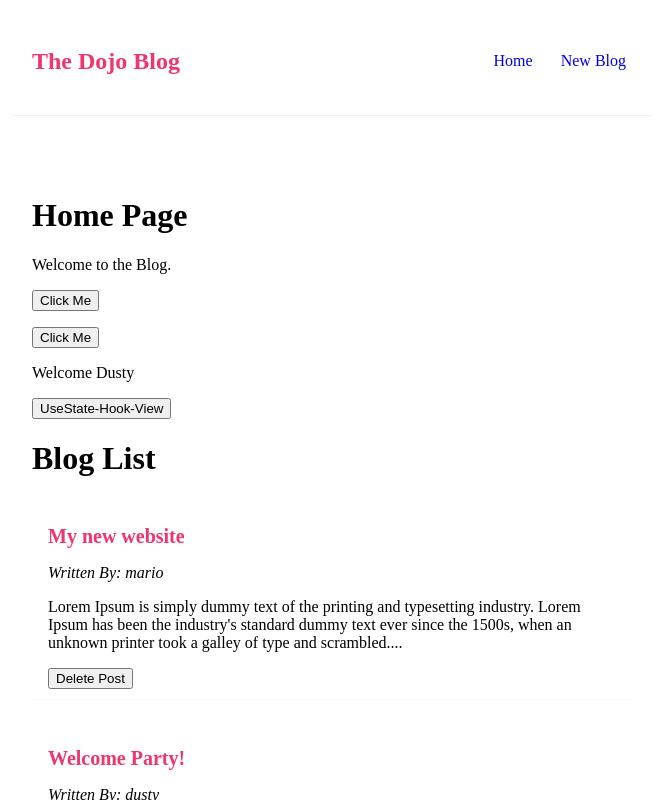
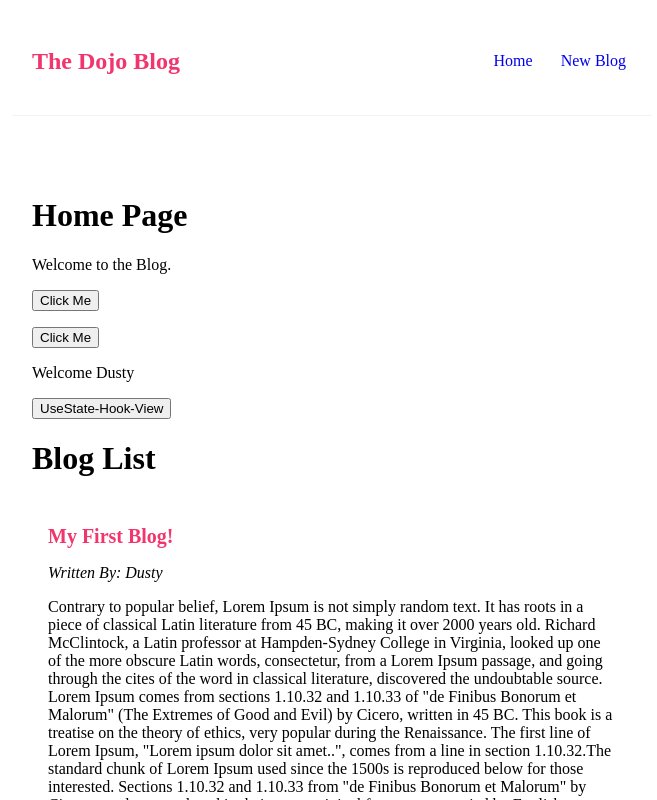
Before and after one commit to mrcoderhimanshu/reactjs-learning, a React (Create React App) app in the folder dojo-blog/: page / in a window 1280 px wide. Shown: the top 800 px of the page, without its empty margins (308-965 px from the left). Built offline with nearby package versions, Linux system fonts and the light colour scheme; data requests are answered from the project's data file.

Commit message:
add: fetch data from outside and did conditional rendering

```diff
--- /dev/null
+++ b/dojo-blog/data/db.json
@@ -0,0 +1,28 @@
+{
+    "blogs": [
+        {
+            "title": "My First Blog! ",
+            "body": "Contrary to popular belief, Lorem Ipsum is not simply random text. It has roots in a piece of classical Latin literature from 45 BC, making it over 2000 years old. Richard McClintock, a Latin professor at Hampden-Sydney College in Virginia, looked up one of the more obscure Latin words, consectetur, from a Lorem Ipsum passage, and going through the cites of the word in classical literature, discovered the undoubtable source. Lorem Ipsum comes from sections 1.10.32 and 1.10.33 of \"de Finibus Bonorum et Malorum\" (The Extremes of Good and Evil) by Cicero, written in 45 BC. This book is a treatise on the theory of ethics, very popular during the Renaissance. The first line of Lorem Ipsum, \"Lorem ipsum dolor sit amet..\", comes from a line in section 1.10.32.The standard chunk of Lorem Ipsum used since the 1500s is reproduced below for those interested. Sections 1.10.32 and 1.10.33 from \"de Finibus Bonorum et Malorum\" by Cicero are also reproduced in their exact original form, accompanied by English versions from the 1914 translation by H. Rackham.",
+            "author": "Dusty",
+            "id": 1
+        },
+        {
+            "title": "Opening Party ",
+            "body": "Contrary to popular belief, Lorem Ipsum is not simply random text. It has roots in a piece of classical Latin literature from 45 BC, making it over 2000 years old. Richard McClintock, a Latin professor at Hampden-Sydney College in Virginia, looked up one of the more obscure Latin words, consectetur, from a Lorem Ipsum passage, and going through the cites of the word in classical literature, discovered the undoubtable source. Lorem Ipsum comes from sections 1.10.32 and 1.10.33 of \"de Finibus Bonorum et Malorum\" (The Extremes of Good and Evil) by Cicero, written in 45 BC. This book is a treatise on the theory of ethics, very popular during the Renaissance. The first line of Lorem Ipsum, \"Lorem ipsum dolor sit amet..\", comes from a line in section 1.10.32.The standard chunk of Lorem Ipsum used since the 1500s is reproduced below for those interested. Sections 1.10.32 and 1.10.33 from \"de Finibus Bonorum et Malorum\" by Cicero are also reproduced in their exact original form, accompanied by English versions from the 1914 translation by H. Rackham.",
+            "author": "yoshi",
+            "id": 2
+        },
+        {
+            "title": "Web dev top tips ",
+            "body": "Contrary to popular belief, Lorem Ipsum is not simply random text. It has roots in a piece of classical Latin literature from 45 BC, making it over 2000 years old. Richard McClintock, a Latin professor at Hampden-Sydney College in Virginia, looked up one of the more obscure Latin words, consectetur, from a Lorem Ipsum passage, and going through the cites of the word in classical literature, discovered the undoubtable source. Lorem Ipsum comes from sections 1.10.32 and 1.10.33 of \"de Finibus Bonorum et Malorum\" (The Extremes of Good and Evil) by Cicero, written in 45 BC. This book is a treatise on the theory of ethics, very popular during the Renaissance. The first line of Lorem Ipsum, \"Lorem ipsum dolor sit amet..\", comes from a line in section 1.10.32.The standard chunk of Lorem Ipsum used since the 1500s is reproduced below for those interested. Sections 1.10.32 and 1.10.33 from \"de Finibus Bonorum et Malorum\" by Cicero are also reproduced in their exact original form, accompanied by English versions from the 1914 translation by H. Rackham.",
+            "author": "yoshi",
+            "id": 3
+        },
+        {
+            "title": "Using Map method in React ",
+            "body": "Contrary to popular belief, Lorem Ipsum is not simply random text. It has roots in a piece of classical Latin literature from 45 BC, making it over 2000 years old. Richard McClintock, a Latin professor at Hampden-Sydney College in Virginia, looked up one of the more obscure Latin words, consectetur, from a Lorem Ipsum passage, and going through the cites of the word in classical literature, discovered the undoubtable source. Lorem Ipsum comes from sections 1.10.32 and 1.10.33 of \"de Finibus Bonorum et Malorum\" (The Extremes of Good and Evil) by Cicero, written in 45 BC. This book is a treatise on the theory of ethics, very popular during the Renaissance. The first line of Lorem Ipsum, \"Lorem ipsum dolor sit amet..\", comes from a line in section 1.10.32.The standard chunk of Lorem Ipsum used since the 1500s is reproduced below for those interested. Sections 1.10.32 and 1.10.33 from \"de Finibus Bonorum et Malorum\" by Cicero are also reproduced in their exact original form, accompanied by English versions from the 1914 translation by H. Rackham.",
+            "author": "frank",
+            "id": 4
+        }
+    ]
+}
--- a/dojo-blog/src/components/Home.jsx
+++ b/dojo-blog/src/components/Home.jsx
@@ -2,12 +2,15 @@
 import BlogList from "./BlogList";
 const Home = () => {
     const [name, setName] = useState('Dusty');
+    const [blogs, setBlogs] = useState(null);
+    /*
     const [blogs, setBlogs] = useState([
         {title:"My new website", body: "Lorem Ipsum is simply dummy text of the printing and typesetting industry. Lorem Ipsum has been the industry's standard dummy text ever since the 1500s, when an unknown printer took a galley of type and scrambled....", author:"mario", id: 1},
         {title:"Welcome Party!", body: "Lorem Ipsum is simply dummy text of the printing and typesetting industry. Lorem Ipsum has been the industry's standard dummy text ever since the 1500s, when an unknown printer took a galley of type and scrambled....", author:"dusty", id: 2},
         {title:"Web dev top tips", body: "Lorem Ipsum is simply dummy text of the printing and typesetting industry. Lorem Ipsum has been the industry's standard dummy text ever since the 1500s, when an unknown printer took a galley of type and scrambled....", author:"yoshi", id: 3},
         {title:"Using Map method in React", body: "This looping of blog content is managed by map method and we also use useState hook for managing the data.", author:"frank", id: 4}
     ]);
+    */
     const handleClickButton = () =>{
         console.log('this is how we can create function inside components');
     }
@@ -21,12 +24,21 @@
         const newBlogs = blogs.filter(blog => blog.id !== id);
         setBlogs(newBlogs);
     }
+    /*
     useEffect(() => {
         //console.log('runs on every state change. As we didn\'t attached dependencies. Or an empty array after the useEffect.');
         //console.log('Now it will run only at the first time');
         console.log('It will run at the begining and also at the state change');
         //console.log('We can trigger it at a particular state change by adding that state into the array');
     },[name])
+    */
+    useEffect(() =>{
+        fetch('http://localhost:3000/blogs').then(res => {
+            return res.json();
+        }).then(data =>{
+            setBlogs(data)
+        })
+    },[])
     return (
         <div>
             <h1>Home Page</h1>
@@ -35,7 +47,7 @@
             <p><button onClick={() =>{handleParamMethod('param')}}>Click Me</button></p>
             <p>Welcome {name}</p>
             <p><button onClick={handleChange}>UseState-Hook-View</button></p>
-            <BlogList blogs={blogs} title="Blog List" handleDelete ={handleDelete}/>
+            {blogs && <BlogList blogs={blogs} title="Blog List" handleDelete ={handleDelete}/>}
 
         </div>
      );
```
